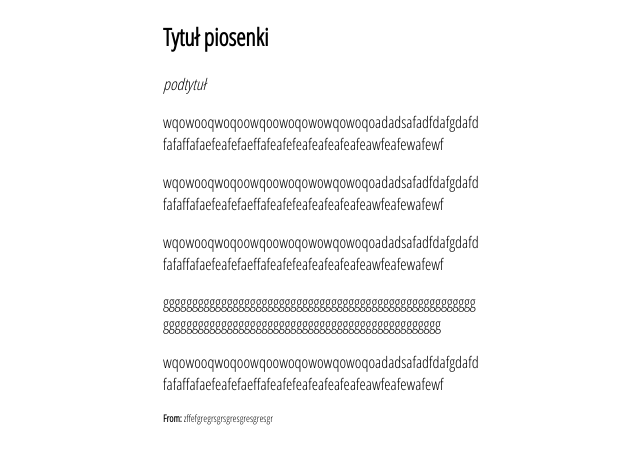
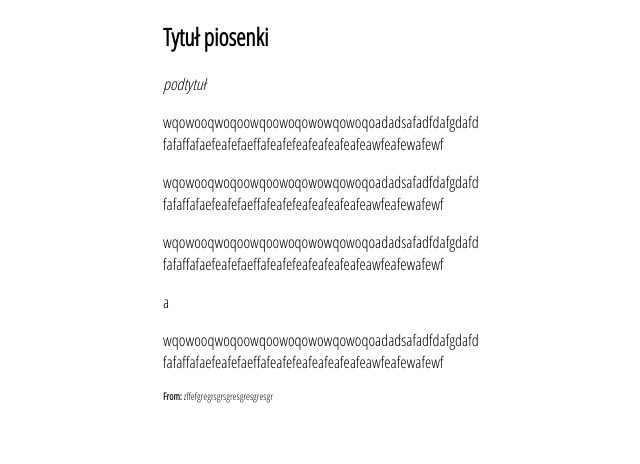
Before and after one commit to PiotrRola/Git-Learning-git-2-Git, a plain HTML site: page index.html in a window 1280 px wide. Shown: the whole page, without its empty margins (319-959 px from the left). Drawn offline with Linux system fonts and the light colour scheme.

```diff
--- a/index.html
+++ b/index.html
@@ -24,7 +24,7 @@
             <p>wqowooqwoqoowqoowoqowowqowoqoadadsafadfdafgdafdfafaffafaefeafefaeffafeafefeafeafeafeafeawfeafewafewf</p>
         </div>
         <div class="text-song-four">
-            <p>gggggggggggggggggggggggggggggggggggggggggggggggggggggggggggggggggggggggggggggggggggggggggggggggggggggg</p>
+            <p>a</p>
         </div>
         <div class="text-song-five">
             <p>wqowooqwoqoowqoowoqowowqowoqoadadsafadfdafgdafdfafaffafaefeafefaeffafeafefeafeafeafeafeawfeafewafewf</p>
```
